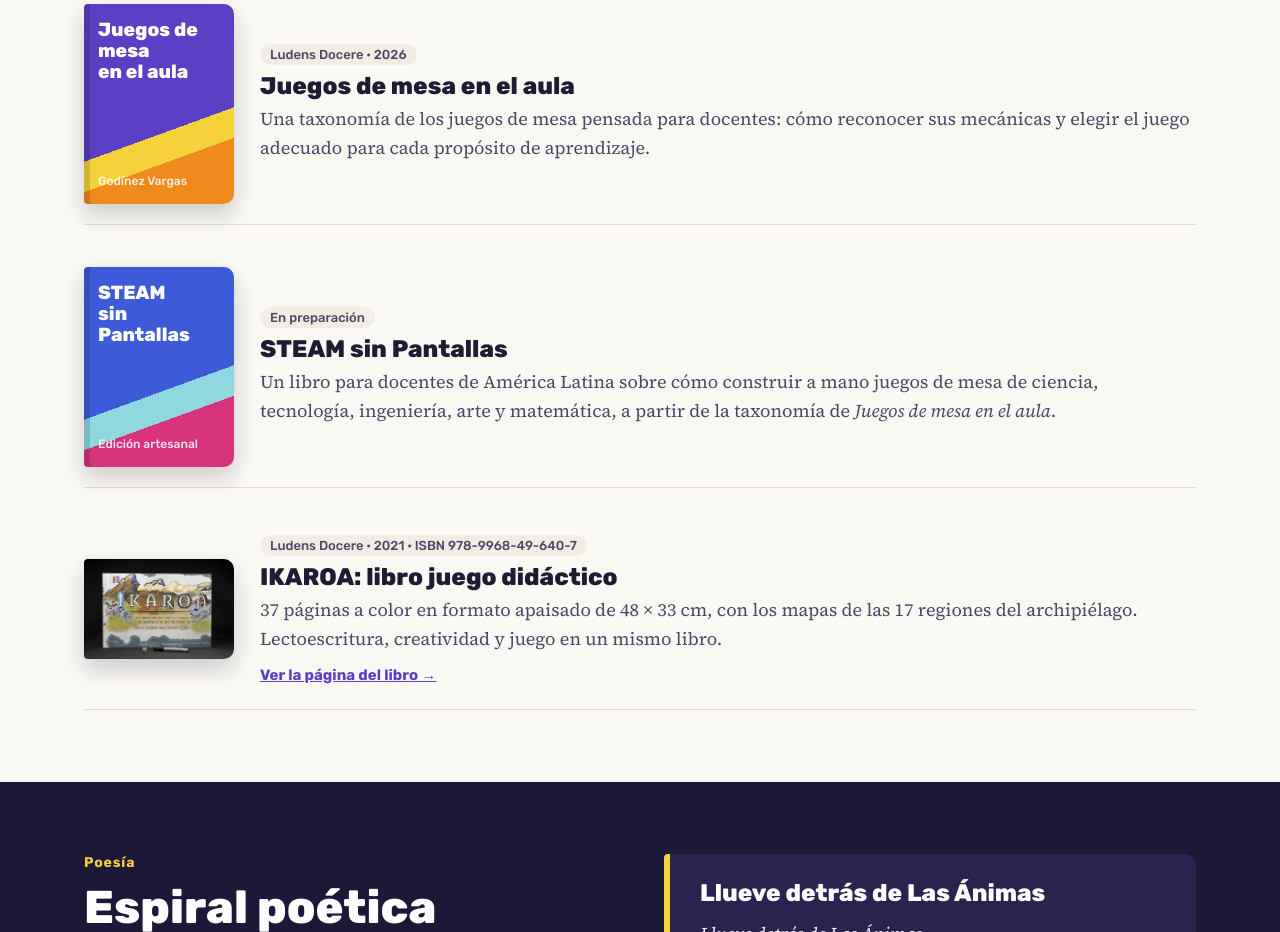
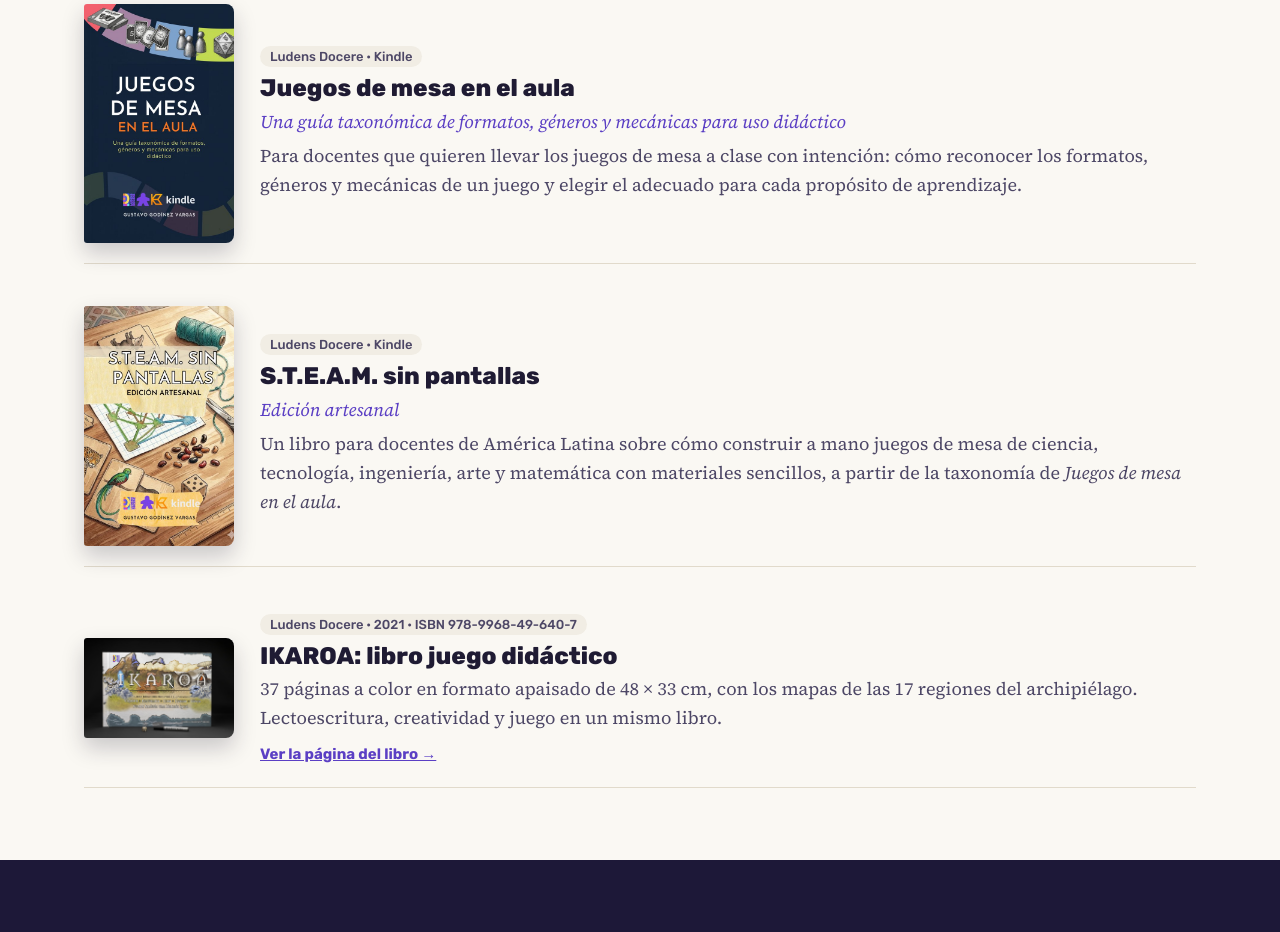
Before and after one commit to Godinex/Ludens-Docere, a plain HTML site: page index.html in a window 1280 px wide. Shown: the part 1868-2800 px from the top of the page. Drawn offline with Linux system fonts and the light colour scheme.

Commit message:
Fotos, portadas reales, logo original y corrección del cargo
Co-Authored-By: Claude Opus 5.5 <noreply@anthropic.com>
Claude-Session: https://claude.ai/code/session_018sbP5bfJuMaZK5L4yRykgQ

```diff
--- a/index.html
+++ b/index.html
@@ -8,7 +8,7 @@
 <meta property="og:title" content="Ludens Docere — aprender jugando">
 <meta property="og:description" content="Juegos de mesa y libros de Gustavo Godínez Vargas, Costa Rica.">
 <meta property="og:image" content="img/ikaroa.jpg">
-<link rel="icon" href="img/icono.svg">
+<link rel="icon" href="img/icono.png">
 <link rel="preconnect" href="https://fonts.googleapis.com">
 <link rel="preconnect" href="https://fonts.gstatic.com" crossorigin>
 <link rel="stylesheet" href="https://fonts.googleapis.com/css2?family=Rubik:wght@500;700;800&family=Source+Serif+4:ital,opsz,wght@0,8..60,400;0,8..60,600;1,8..60,400&display=swap">
@@ -17,7 +17,7 @@
 <body>
 
 <header class="top">
-  <a class="brand" href="#inicio"><img src="img/icono.svg" alt=""> Ludens Docere</a>
+  <a class="brand" href="#inicio"><img src="img/icono.png" alt=""> Ludens Docere</a>
   <button class="burger" aria-label="Abrir menú" aria-expanded="false">☰</button>
   <nav>
     <a href="#juegos">Juegos</a>
@@ -77,15 +77,15 @@
     <h2 class="sec">Libros</h2>
     <div class="books">
       <article class="book">
-        <div class="cover c1"><span>Juegos de mesa<br>en el aula</span><small>Godínez Vargas</small></div>
-        <div><span class="tag">Ludens Docere · 2026</span><h3>Juegos de mesa en el aula</h3><p>Una taxonomía de los juegos de mesa pensada para docentes: cómo reconocer sus mecánicas y elegir el juego adecuado para cada propósito de aprendizaje.</p></div>
+        <img class="cover-img" src="img/juegos-de-mesa-en-el-aula.jpg" alt="Portada de Juegos de mesa en el aula" loading="lazy">
+        <div><span class="tag">Ludens Docere · Kindle</span><h3>Juegos de mesa en el aula</h3><p class="sub">Una guía taxonómica de formatos, géneros y mecánicas para uso didáctico</p><p>Para docentes que quieren llevar los juegos de mesa a clase con intención: cómo reconocer los formatos, géneros y mecánicas de un juego y elegir el adecuado para cada propósito de aprendizaje.</p></div>
       </article>
       <article class="book">
-        <div class="cover c2"><span>STEAM<br>sin Pantallas</span><small>Edición artesanal</small></div>
-        <div><span class="tag">En preparación</span><h3>STEAM sin Pantallas</h3><p>Un libro para docentes de América Latina sobre cómo construir a mano juegos de mesa de ciencia, tecnología, ingeniería, arte y matemática, a partir de la taxonomía de <i>Juegos de mesa en el aula</i>.</p></div>
+        <img class="cover-img" src="img/steam-sin-pantallas.jpg" alt="Portada de S.T.E.A.M. sin pantallas, edición artesanal" loading="lazy">
+        <div><span class="tag">Ludens Docere · Kindle</span><h3>S.T.E.A.M. sin pantallas</h3><p class="sub">Edición artesanal</p><p>Un libro para docentes de América Latina sobre cómo construir a mano juegos de mesa de ciencia, tecnología, ingeniería, arte y matemática con materiales sencillos, a partir de la taxonomía de <i>Juegos de mesa en el aula</i>.</p></div>
       </article>
       <article class="book">
-        <div class="cover c3 photo"><img src="ikaroa/img/portada.jpg" alt="Tapa de IKAROA"></div>
+        <img class="cover-img wide" src="ikaroa/img/portada.jpg" alt="Tapa de IKAROA" loading="lazy">
         <div><span class="tag">Ludens Docere · 2021 · ISBN 978-9968-49-640-7</span><h3>IKAROA: libro juego didáctico</h3><p>37 páginas a color en formato apaisado de 48 × 33 cm, con los mapas de las 17 regiones del archipiélago. Lectoescritura, creatividad y juego en un mismo libro.</p><a href="ikaroa/">Ver la página del libro →</a></div>
       </article>
     </div>
@@ -97,8 +97,9 @@
     <div class="poetry">
       <div>
         <p class="kicker light">Poesía</p>
-        <h2 class="sec light">Espiral poética</h2>
-        <p>Antología del Círculo de Poesía (2022), coordinada por Claire de Mezerville López y publicada en un tiraje de 500 ejemplares. Reúne a quienes se encontraban los últimos viernes de cada mes, primero en una casa abierta y luego, en plena pandemia, por videollamada, para compartir poesía.</p>
+        <h2 class="sec light">Espiral poética + Antología</h2>
+        <img class="poetry-cover" src="img/espiral-poetica.jpg" alt="Portada de Espiral poética + Antología 2020–2023" loading="lazy">
+        <p>Antología del Círculo de Poesía (2020–2023), coordinada por Claire de Mezerville López, publicada por Ludens Docere en un tiraje de 500 ejemplares. Reúne a nueve poetas que se encontraban los últimos viernes de cada mes, primero en una casa abierta y luego, en plena pandemia, por videollamada, para compartir poesía.</p>
         <p>Gustavo participa con diez poemas, entre ellos «Pangola y Cruz», «El Silabario», «Algo tiene San José» y «Mírame».</p>
       </div>
       <blockquote class="poem">
@@ -131,7 +132,7 @@ con los ojos dormidos
 y mientras tocan las campanas
 las tres de la tarde
 sigue lloviendo detrás de Las Ánimas</pre>
-        <cite>Gustavo Godínez · <i>Espiral poética</i>, 2022</cite>
+        <cite>Gustavo Godínez Vargas · <i>Espiral poética + Antología</i></cite>
       </blockquote>
     </div>
   </div>
@@ -140,11 +141,11 @@ sigue lloviendo detrás de Las Ánimas</pre>
 <section id="sobre-mi" class="band">
   <div class="wrap">
     <div class="about">
-      <div class="mono" aria-hidden="true">GG</div>
+      <img class="photo" src="img/gustavo.jpg" alt="Gustavo Godínez Vargas">
       <div>
         <h2>Gustavo Godínez Vargas</h2>
-        <p class="role">Investigador · docente · diseñador de juegos · autor</p>
-        <p>Investigador y coordinador en el Centro de Investigaciones en Educación (CINED) de la Escuela de Ciencias de la Educación de la Universidad Estatal a Distancia (UNED) de Costa Rica, donde forma parte del Laboratorio Lúdico Académico. También es profesor en Monterrey Christian School.</p>
+        <p class="role">Profesor · investigador · diseñador de juegos · autor</p>
+        <p>Profesor e investigador del Centro de Investigaciones en Educación (CINED) de la Escuela de Ciencias de la Educación de la Universidad Estatal a Distancia (UNED) de Costa Rica, donde coordina el Laboratorio Lúdico Académico. También es profesor en Monterrey Christian School.</p>
         <p>Diseña juegos de mesa con propósito educativo, desde la idea y las reglas hasta la ilustración, la maquetación y las pruebas con estudiantes y especialistas. Le interesan la taxonomía de los juegos, la gamificación y la manera en que una buena partida puede convertirse en una lección. Escribe poesía, colabora en BoardGameGeek y es naturalista de corazón.</p>
         <p>Ludens Docere es el sello con el que publica esos proyectos.</p>
       </div>
@@ -164,7 +165,7 @@ sigue lloviendo detrás de Las Ánimas</pre>
 </section>
 
 <footer>
-  <p><b>Ludens Docere</b> · Gustavo Godínez Vargas · Costa Rica</p>
+  <img class="foot-logo" src="img/logo.png" alt="Ludens Docere"><p><b>Ludens Docere</b> · Gustavo Godínez Vargas · Costa Rica</p>
 </footer>
 
 <script>
--- a/style.css
+++ b/style.css
@@ -105,3 +105,12 @@ footer { background: var(--night); color: #cfc8ea; text-align: center; padding:
   .about { grid-template-columns: 1fr; }
   .mono { width: 120px; height: 120px; font-size: 44px; }
 }
+
+/* portadas reales, foto y logo */
+.cover-img { width: 150px; border-radius: 3px 8px 8px 3px; box-shadow: 0 10px 22px rgba(31,27,51,.22); }
+.cover-img.wide { aspect-ratio: 3/2; object-fit: cover; }
+.book .sub { font-style: italic; color: var(--violet); margin-bottom: 6px; }
+.poetry-cover { width: 190px; margin: 18px 0 20px; border-radius: 2px; box-shadow: 0 14px 30px rgba(0,0,0,.4); }
+.about .photo { width: 180px; height: 220px; object-fit: cover; object-position: 50% 20%; border-radius: 12px; border-bottom: 6px solid var(--orange); }
+.foot-logo { width: 120px; margin: 0 auto 12px; background: #fff; border-radius: 8px; padding: 8px; }
+@media (max-width: 600px) { .cover-img { width: 100px; } .about .photo { width: 140px; height: 170px; } }
```
Also changed, not shown: img/espiral-poetica.jpg (added), img/gustavo.jpg (added), img/icono.png (added), img/icono.svg (deleted), img/juegos-de-mesa-en-el-aula.jpg (added), img/logo.png (added), img/steam-sin-pantallas.jpg (added).
